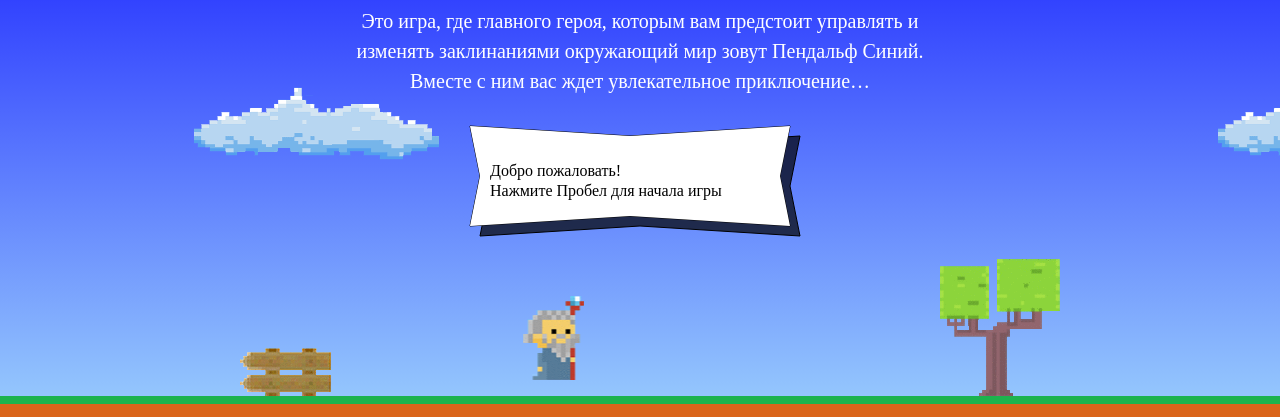
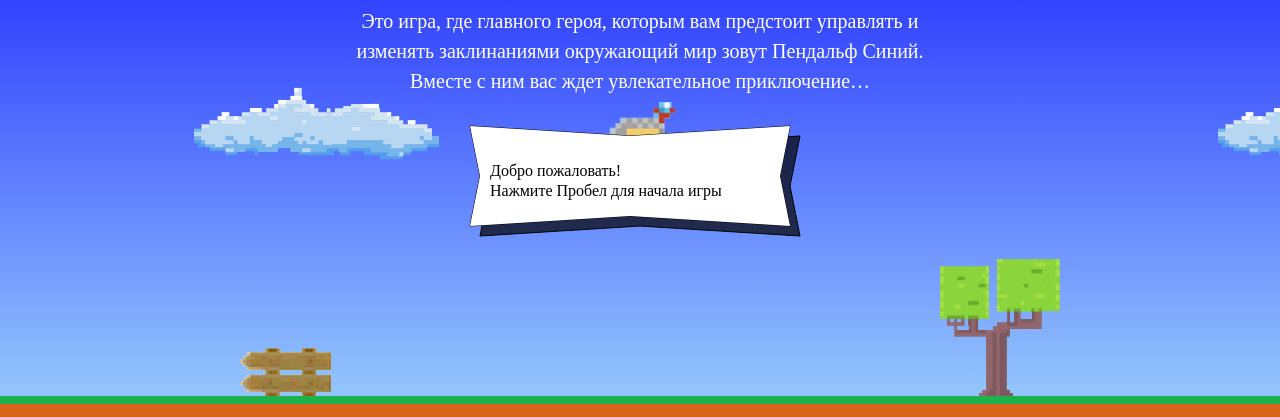
Before and after one commit to k5va/927861-code-and-magick-17, a website: page index.html in a window 1280 px wide. Shown: the part 203-620 px from the top of the page. Drawn offline with Linux system fonts and the light colour scheme; a web font is replaced by a local one.

Commit message:
initial script added

```diff
--- a/index.html
+++ b/index.html
@@ -180,7 +180,31 @@
     <p class="setup-similar-label">Петр Петров</p>
   </div>
 </template>
+<script>
+  var fireballSize = 22;
 
+  var getFireballSpeed = function(left) {
+    return left ? 5 : 2;
+  };
+
+  var wizardSpeed = 3;
+  var wizardWidth = 70;
+
+  var getWizardHeight = function() {
+    return 1.337 * wizardWidth;
+  };
+
+  var getWizardX = function(width) {
+    return Math.floor((width - wizardWidth) / 2);
+  };
+
+  var getWizardY = function(height) {
+    //Y = height - getWizardHeight() => wizard stands on the ground
+    //Y = height - getWizardHeight() - 2 * height / 3 => wizard stands 2/3 of height above the ground
+    return Math.floor(height / 3 - getWizardHeight());;
+  };
+
+</script>
 <script src="js/game.js"></script>
 
 </body>
```
